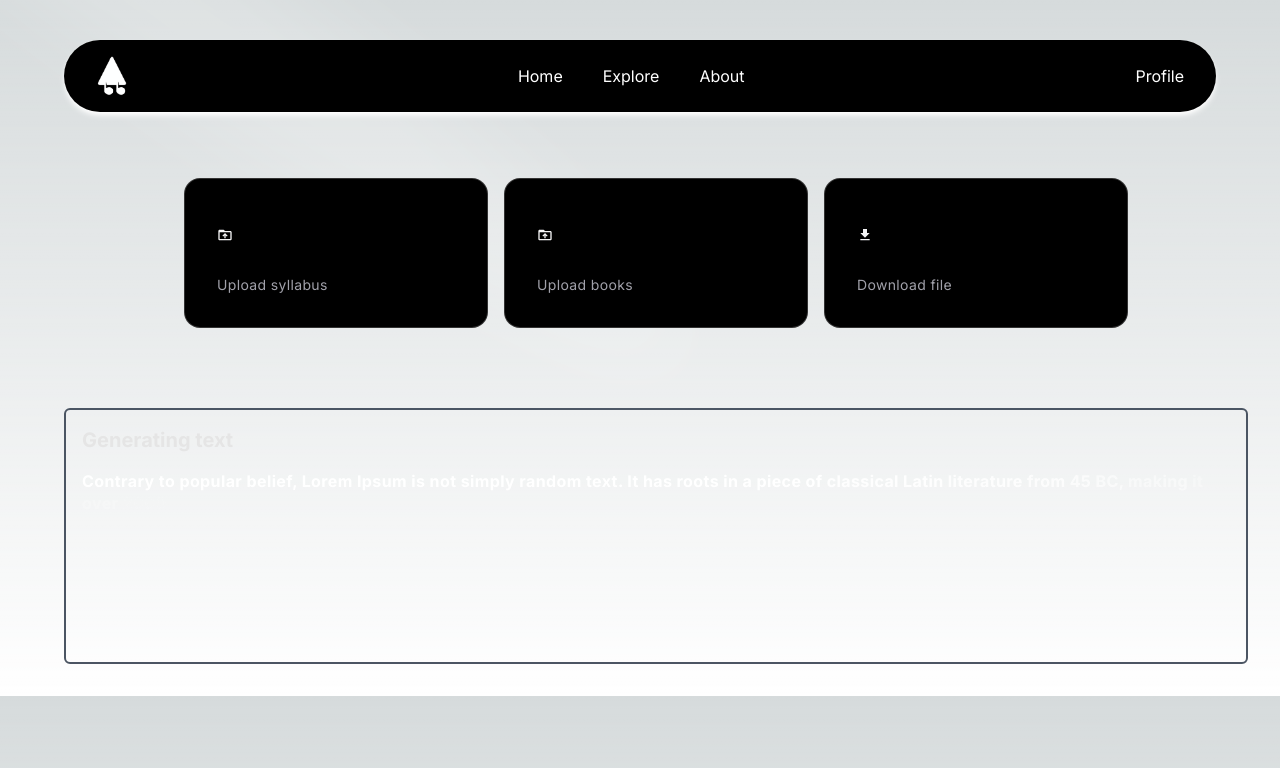
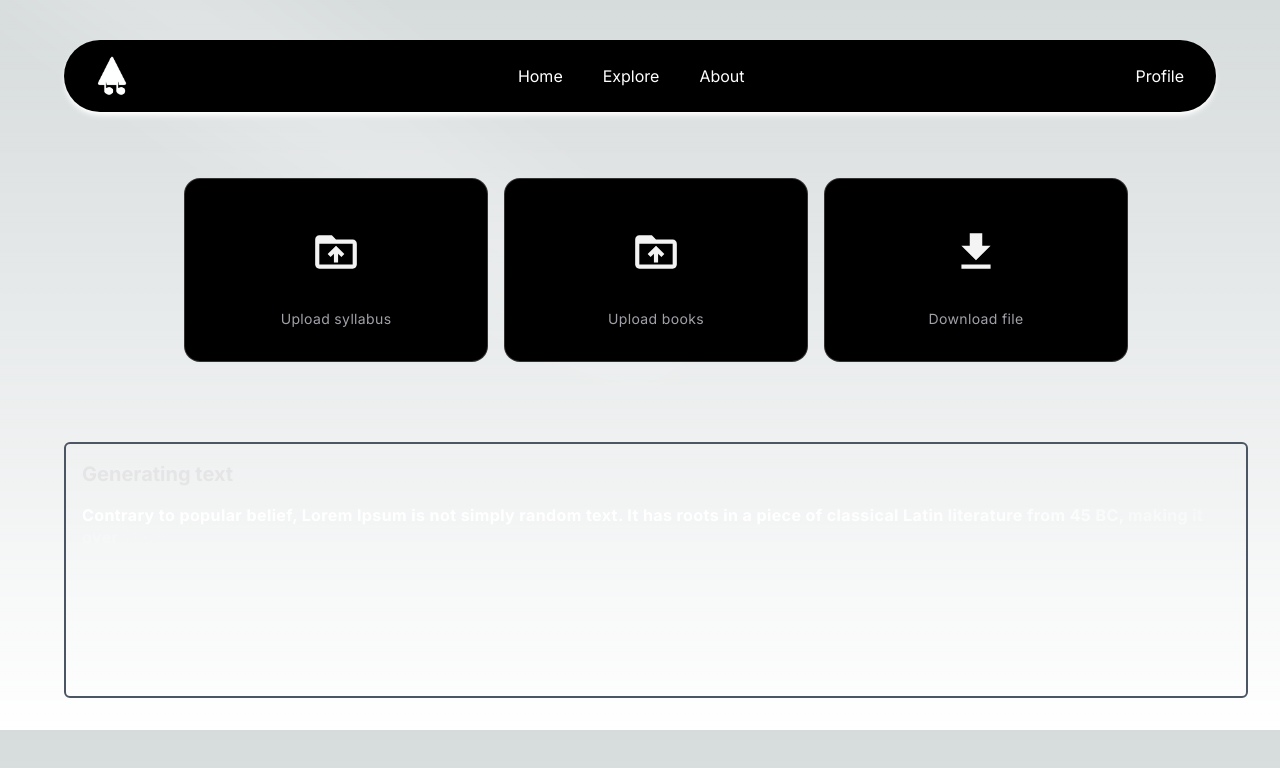
Before and after one commit to Code-Masters-CodeX/frontend, a Next.js app: page /generatenotes in a window 1280 px wide. Shown: the top 768 px of the page. Built offline with nearby package versions, Linux system fonts and the light colour scheme.

Commit message:
updates frontend

```diff
--- a/src/components/FileCard.tsx
+++ b/src/components/FileCard.tsx
@@ -1,5 +1,5 @@
-import React from 'react'
-import { HoverEffect } from './ui/card-hover-effect';
+import React from "react";
+import { HoverEffect } from "./ui/card-hover-effect";
 import { MdDriveFolderUpload, MdDownload } from "react-icons/md";
 const FileCard = () => {
   return (
@@ -7,25 +7,20 @@ const FileCard = () => {
       <HoverEffect items={projects} />
     </div>
   );
-}
+};
 export const projects = [
   {
-      title: <MdDriveFolderUpload />,
-      description:
-        "Upload syllabus",
+    title: <MdDriveFolderUpload size={50} />,
+    description: "Upload syllabus",
   },
   {
-        title: <MdDriveFolderUpload />,
-        description:
-          "Upload books",
+    title: <MdDriveFolderUpload size={50} />,
+    description: "Upload books",
   },
   {
-        title: <MdDownload />,
-        description:
-          "Download file",
+    title: <MdDownload size={50} />,
+    description: "Download file",
   },
-
-
 ];
 
-export default FileCard
+export default FileCard;
--- a/src/components/ui/card-hover-effect.tsx
+++ b/src/components/ui/card-hover-effect.tsx
@@ -1,4 +1,4 @@
-"use client"
+"use client";
 import { cn } from "@/utils/cn";
 import { AnimatePresence, motion } from "framer-motion";
 import Link from "next/link";
@@ -50,8 +50,12 @@ export const HoverEffect = ({
             )}
           </AnimatePresence>
           <Card className="justify-center">
-            <CardTitle className="justify-center">{item.title}</CardTitle>
-            <CardDescription>{item.description}</CardDescription>
+            <CardTitle className="flex flex-col justify-center align-middle items-center">
+              {item.title}
+            </CardTitle>
+            <CardDescription className="flex flex-col justify-center align-middle items-center">
+              {item.description}
+            </CardDescription>
           </Card>
         </Link>
       ))}
```
Lines whose indentation alone changed are shown as unchanged.
